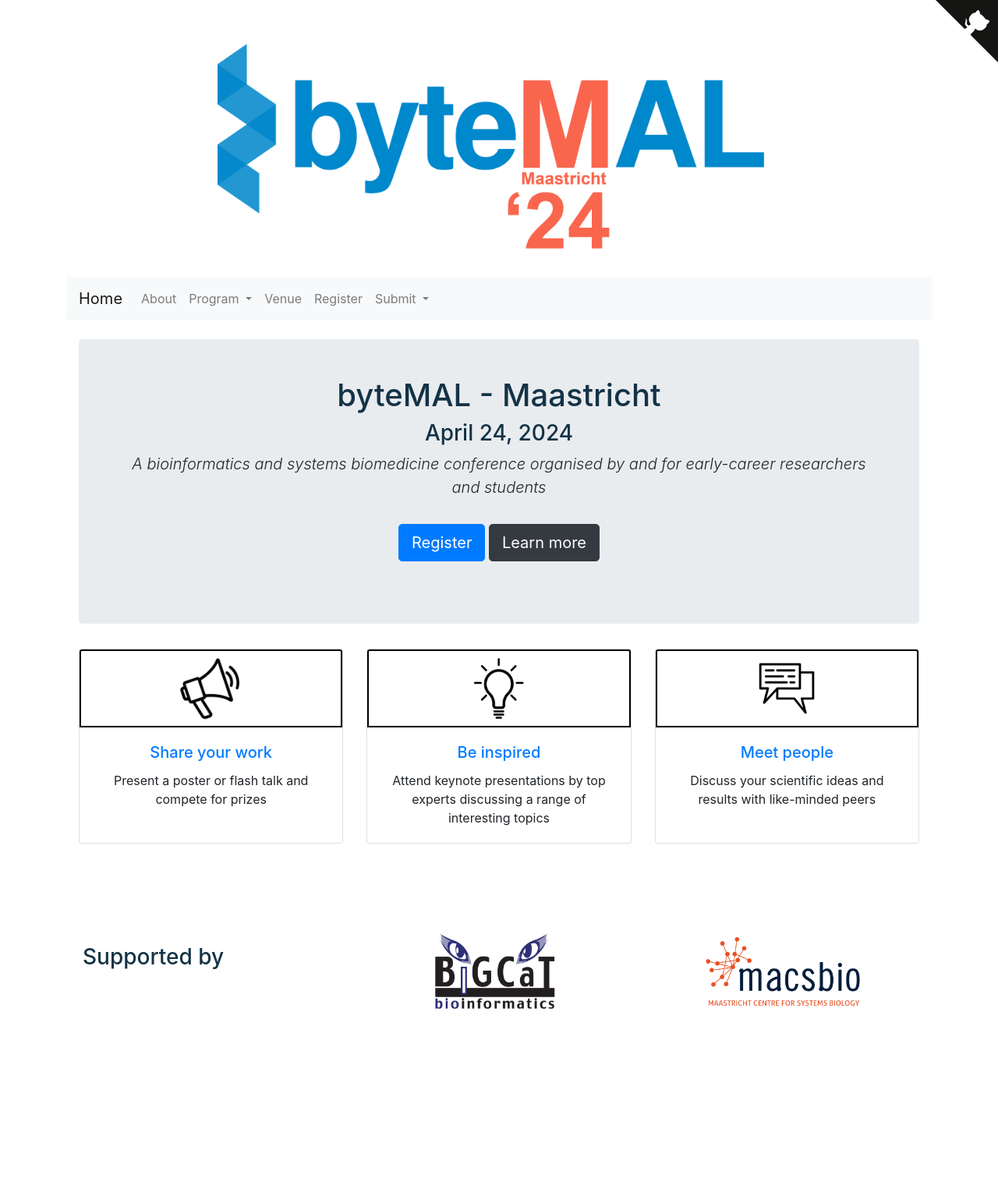
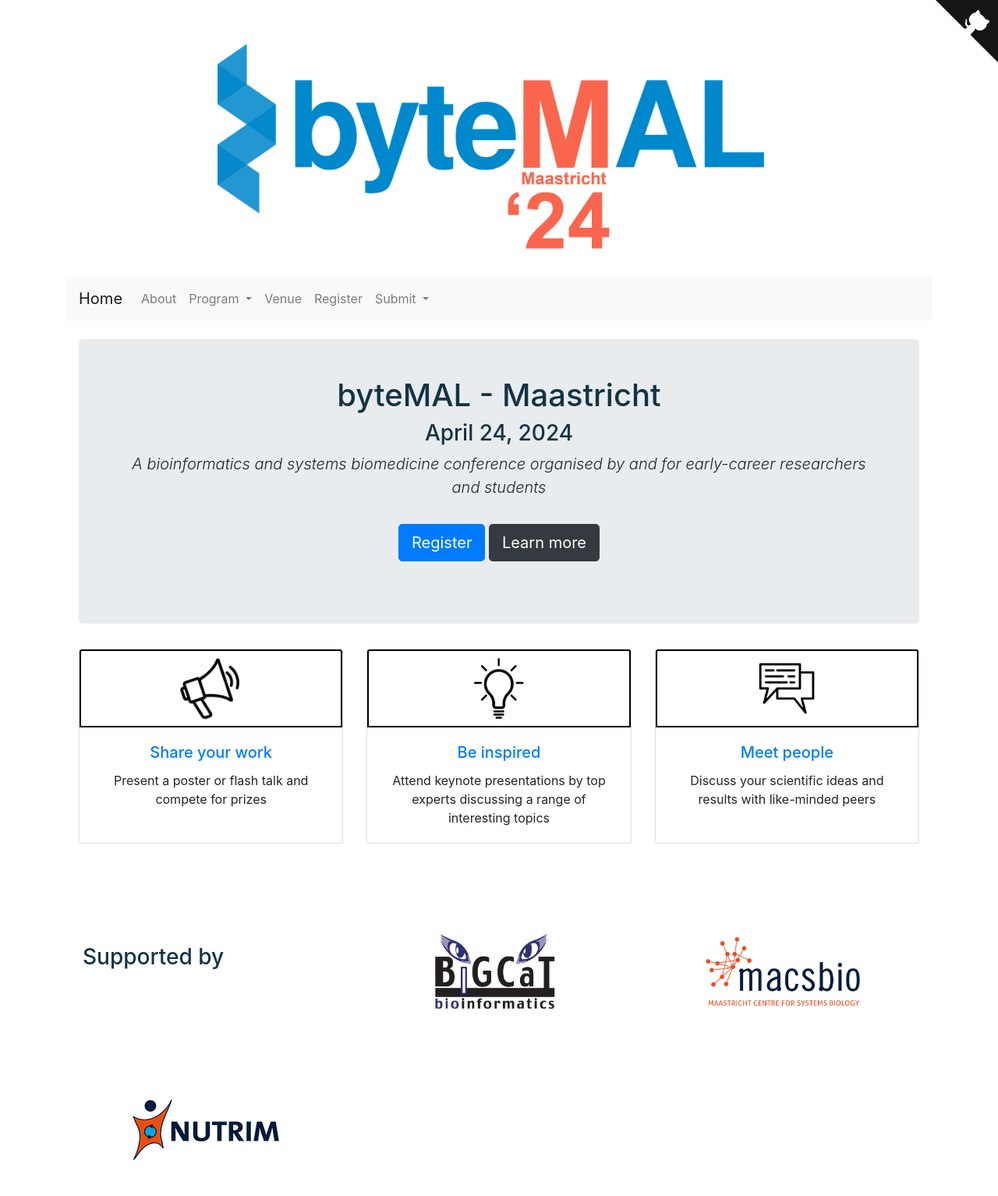
Before and after one commit to bytemal/bytemal-2024, a Jekyll site: the page built from index.html, in a window 1280 px wide. Shown: the whole page at 78% size. Built offline with Jekyll 4.4.1, drawn with Linux system fonts in a browser that asks for light colours; before the commit the page ends 1332 px from its top, so only the background shows below that.

Commit message:
Update footer.html

```diff
--- a/_includes/footer.html
+++ b/_includes/footer.html
@@ -23,6 +23,14 @@
 	</a>
     </div>
   </div>
+
+  <div class="column">
+    <div class="card-footer">
+	<a href="https://www.maastrichtuniversity.nl/research/school-nutrition-and-translational-research-metabolism"><img src="/bytemal-2024/images/nutrim.png" alt="BiGCAT_logo"
+		style="height:100px;max-height:100%;width:auto;margin-top:50px;margin-bottom:20px;vertical-align:middle;">
+	</a>
+    </div>
+  </div>
 </div>
 </div>
 </footer>
```
